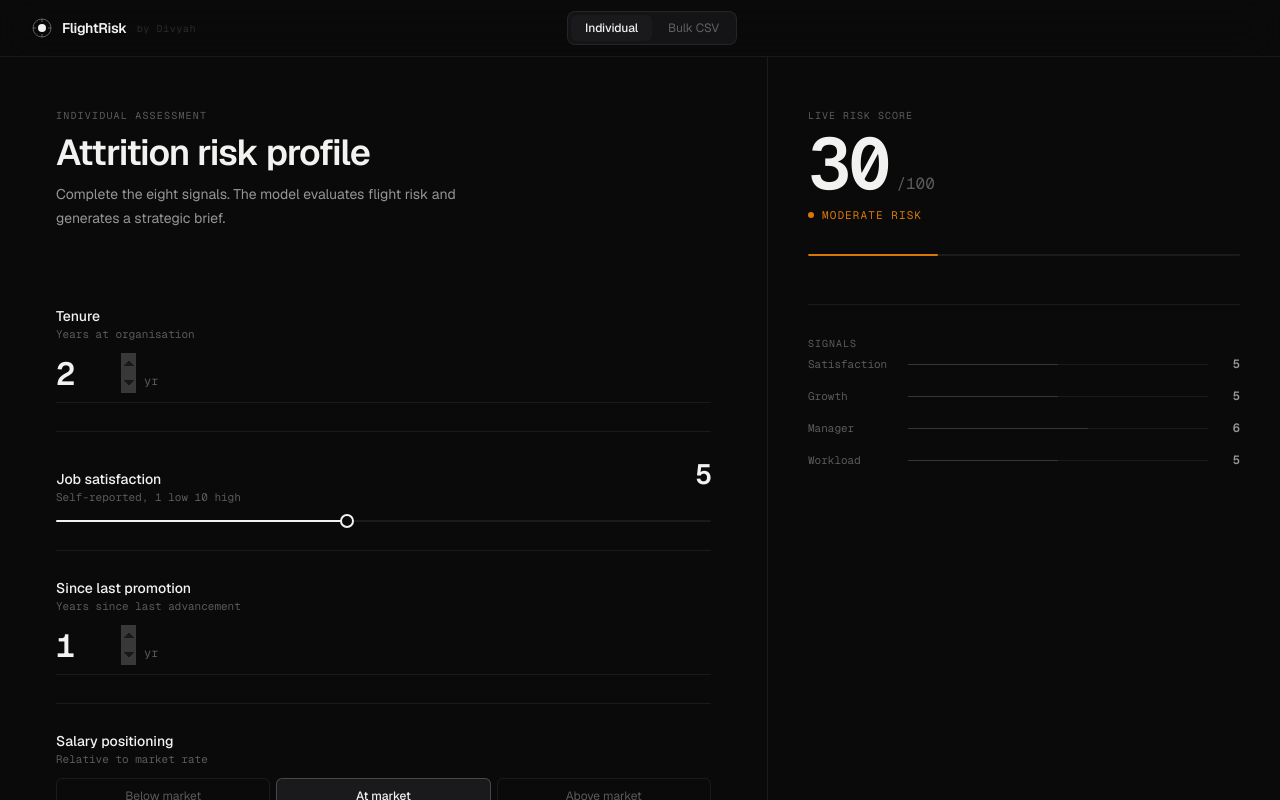
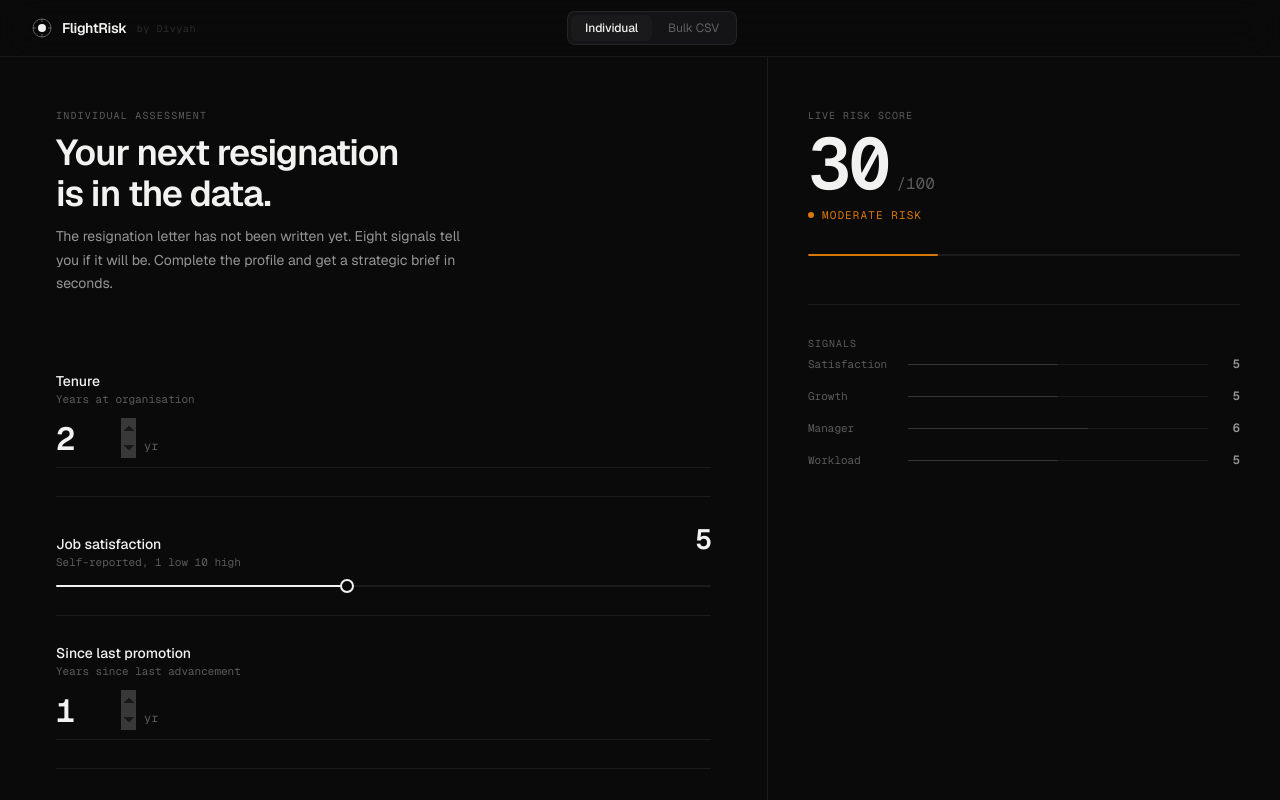
Before and after one commit to DivyahChauhan18/flightrisk, a React (Create React App) app: page / in a window 1280 px wide. Shown: the top 800 px of the page. Built offline with nearby package versions, Linux system fonts and the light colour scheme.

Commit message:
update headlines - stronger copy on both pages

```diff
--- a/src/Flightrisk.jsx
+++ b/src/Flightrisk.jsx
@@ -1,5 +1,5 @@
-import { useState, useEffect, useRef, useCallback } from "react";
-import { motion, AnimatePresence, useSpring, useMotionValue, useTransform } from "framer-motion";
+import { useState, useEffect, useCallback } from "react";
+import { motion, AnimatePresence, useSpring, useMotionValue } from "framer-motion";
 import { BarChart, Bar, XAxis, YAxis, CartesianGrid, Tooltip, ResponsiveContainer, LineChart, Line } from "recharts";
 import Papa from "papaparse";
 
@@ -366,8 +366,8 @@ function IndividualView() {
       <div style={{ borderRight:`1px solid ${C.border}`, overflowY:"auto", padding:"52px 56px 120px" }}>
         <motion.div initial={{ opacity:0, y:8 }} animate={{ opacity:1, y:0 }} transition={{ duration:0.22, ease:[0.16,1,0.3,1] }} style={{ marginBottom:48 }}>
           <div style={{ fontFamily:C.mono, fontSize:10, color:C.inkDim, letterSpacing:"0.12em", textTransform:"uppercase", marginBottom:10 }}>Individual assessment</div>
-          <h1 style={{ fontFamily:C.sans, fontSize:36, fontWeight:600, color:C.ink, letterSpacing:"-1px", lineHeight:1.15, margin:"0 0 10px" }}>Attrition risk profile</h1>
-          <p style={{ fontFamily:C.sans, fontSize:14, color:C.inkMid, lineHeight:1.7, maxWidth:420, margin:0 }}>Complete the eight signals. The model evaluates flight risk and generates a strategic brief.</p>
+          <h1 style={{ fontFamily:C.sans, fontSize:36, fontWeight:600, color:C.ink, letterSpacing:"-1px", lineHeight:1.15, margin:"0 0 10px" }}>Your next resignation<br/>is in the data.</h1>
+          <p style={{ fontFamily:C.sans, fontSize:14, color:C.inkMid, lineHeight:1.7, maxWidth:420, margin:0 }}>The resignation letter has not been written yet. Eight signals tell you if it will be. Complete the profile and get a strategic brief in seconds.</p>
         </motion.div>
 
         {/* Staggered field list , Emil: stagger communicates structure */}
@@ -586,8 +586,8 @@ function BulkView() {
     <motion.div initial={{ opacity:0, y:10 }} animate={{ opacity:1, y:0 }} transition={{ duration:0.24, ease:[0.16,1,0.3,1] }}
       style={{ maxWidth:560, margin:"0 auto", padding:"100px 24px" }}>
       <Label>Workforce analytics</Label>
-      <h1 style={{ fontFamily:C.sans, fontSize:40, fontWeight:600, color:C.ink, letterSpacing:"-1.5px", lineHeight:1.1, margin:"8px 0 16px" }}>Your next resignation<br/>is in the data.</h1>
-      <p style={{ fontFamily:C.sans, fontSize:14, color:C.inkMid, lineHeight:1.7, marginBottom:48 }}>Upload an IBM HR Analytics CSV to generate a full attrition dashboard with executive insights.</p>
+      <h1 style={{ fontFamily:C.sans, fontSize:40, fontWeight:600, color:C.ink, letterSpacing:"-1.5px", lineHeight:1.1, margin:"8px 0 16px" }}>Every resignation<br/>was predictable.</h1>
+      <p style={{ fontFamily:C.sans, fontSize:14, color:C.inkMid, lineHeight:1.7, marginBottom:48 }}>The pattern was there before they handed in their notice. Upload an IBM HR Analytics CSV and find out who is next.</p>
 
       <motion.div
         animate={{ borderColor:dragging?C.borderHigh:C.border, background:dragging?C.raised:C.surface }}
```
